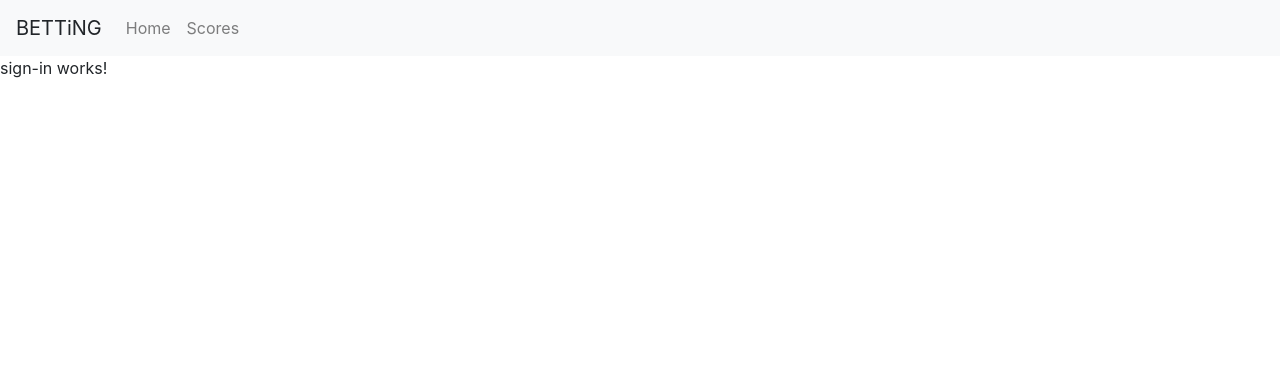
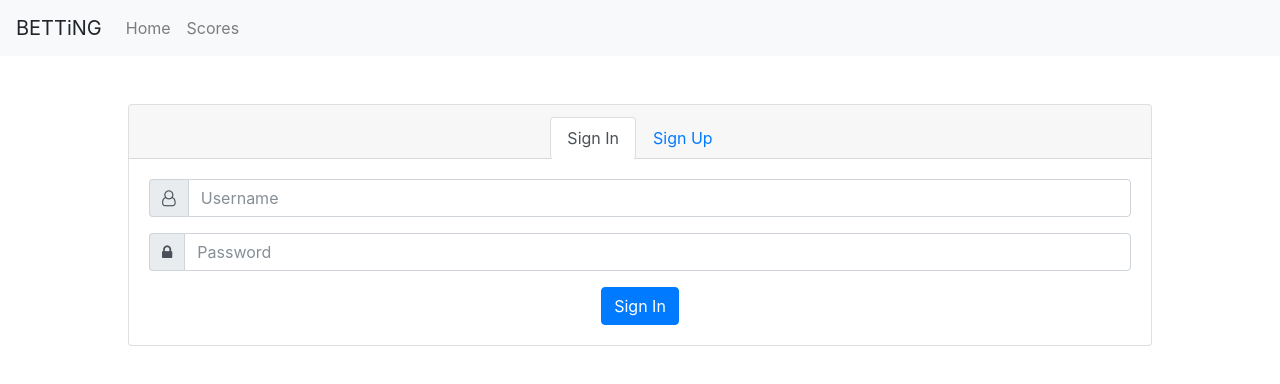
Before and after one commit to aaroncolaco/ui-app-betting, an Angular app: page /sign-in in a window 1280 px wide. Shown: the top 384 px of the page. Built offline with nearby package versions, Linux system fonts and the light colour scheme.

Commit message:
Add auth service; Create basic auth form

```diff
--- a/src/app/app.module.ts
+++ b/src/app/app.module.ts
@@ -11,6 +11,7 @@ import { NavbarComponent } from './components/navbar/navbar.component';
 import { SignInComponent } from './components/sign-in/sign-in.component';
 
 import { DataService } from './services/data.service';
+import { AuthService } from './services/auth.service';
 
 const appRoutes: Routes = [
   { path: '', component: BetFormComponent },
@@ -32,7 +33,7 @@ const appRoutes: Routes = [
     HttpClientModule,
     RouterModule.forRoot(appRoutes)
   ],
-  providers: [DataService],
+  providers: [AuthService, DataService],
   bootstrap: [AppComponent]
 })
 export class AppModule { }
--- a/src/app/components/sign-in/sign-in.component.css
+++ b/src/app/components/sign-in/sign-in.component.css
@@ -0,0 +1,5 @@
+.card {
+  margin: auto;
+  margin-top: 3em;
+  width: 80%
+}
--- a/src/app/components/sign-in/sign-in.component.html
+++ b/src/app/components/sign-in/sign-in.component.html
@@ -1,3 +1,29 @@
-<p>
-  sign-in works!
-</p>
+<div class="card text-center">
+  <div class="card-header">
+    <ul class="nav nav-tabs justify-content-center card-header-tabs">
+      <li class="nav-item">
+        <button class="btn btn-link nav-link active" (click)="authTypeChange(false)" role="tab" data-toggle="tab">Sign In</button>
+      </li>
+      <li class="nav-item">
+        <button class="btn btn-link nav-link" (click)="authTypeChange(true)" role="tab" data-toggle="tab">Sign Up</button>
+      </li>
+    </ul>
+  </div>
+  <div class="card-body">
+    <form (submit)="userAuth(username.value, password.value)">
+      <div class="form-group">
+        <div class="input-group">
+          <span class="input-group-addon"><i class="fa fa-user-o" aria-hidden="true"></i></span>
+          <input type="text" class="form-control" placeholder="Username" #username>
+        </div>
+      </div>
+      <div class="form-group">
+        <div class="input-group">
+          <span class="input-group-addon"><i class="fa fa-lock" aria-hidden="true"></i></span>
+          <input type="password" class="form-control" placeholder="Password" #password>
+        </div>
+      </div>
+      <button type="submit" class="btn btn-primary">{{ newUser ? 'Sign Up' : 'Sign In' }}</button>
+    </form>
+  </div>
+</div>
--- a/src/app/components/sign-in/sign-in.component.ts
+++ b/src/app/components/sign-in/sign-in.component.ts
@@ -1,4 +1,6 @@
 import { Component, OnInit } from '@angular/core';
+
+import { AuthService } from '../../services/auth.service';
 
 @Component({
   selector: 'app-sign-in',
@@ -7,9 +9,24 @@ import { Component, OnInit } from '@angular/core';
 })
 export class SignInComponent implements OnInit {
 
-  constructor() { }
+  private newUser: boolean;
+
+  constructor(private authService: AuthService) {
+    this.newUser = false;
+  }
 
   ngOnInit() {
   }
 
+  authTypeChange(flag: boolean) {
+    this.newUser = flag;
+  }
+
+  userAuth(userName:string, password:string) {
+    if (this.newUser) {
+      this.authService.signUp(userName, password);
+    } else {
+      this.authService.signIn(userName, password);
+    }
+  }
 }
--- /dev/null
+++ b/src/app/services/auth.service.ts
@@ -0,0 +1,16 @@
+import { Injectable } from '@angular/core';
+
+@Injectable()
+export class AuthService {
+
+  constructor() { }
+
+  signUp(userName:string, password:string) {
+    console.log('New User Sign Up', userName, password);
+  }
+
+  signIn(userName:string, password:string) {
+    console.log('User Sign In', userName, password);
+  }
+
+}
```
Also changed, not shown: 1 other file (tests, documents, lock files or other folders).
